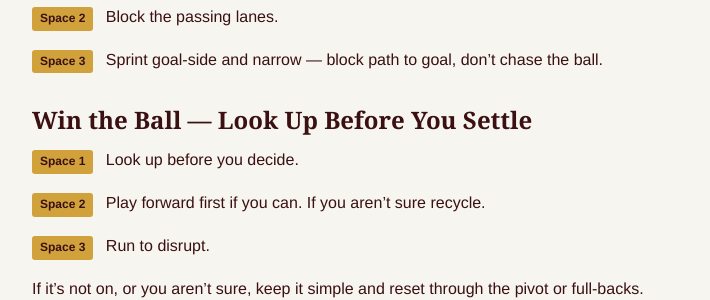
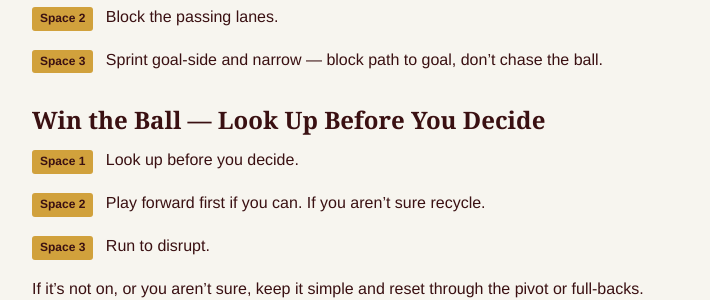
Before and after one commit to Kav-Arna/team-site, a Jekyll site: the page built from on-pitch-prompts.md, in a window 1280 px wide and 1385 px high. Shown: the part 915-1215 px from the top of the window, without its empty margins (272-982 px from the left). Built offline with Jekyll 4.4.1, drawn with Linux system fonts in a browser that asks for light colours.

Commit message:
Update on-pitch-prompts.md

```diff
--- a/on-pitch-prompts.md
+++ b/on-pitch-prompts.md
@@ -40,7 +40,7 @@ Press and recover, or defend the emergency if stretched.
 
 <span class="space-tag">Space 3</span> Sprint goal-side and narrow — block path to goal, don't chase the ball.
 
-## Win the Ball — Look Up Before You Settle
+## Win the Ball — Look Up Before You Decide
 
 <span class="space-tag">Space 1</span> Look up before you decide.
 
```
